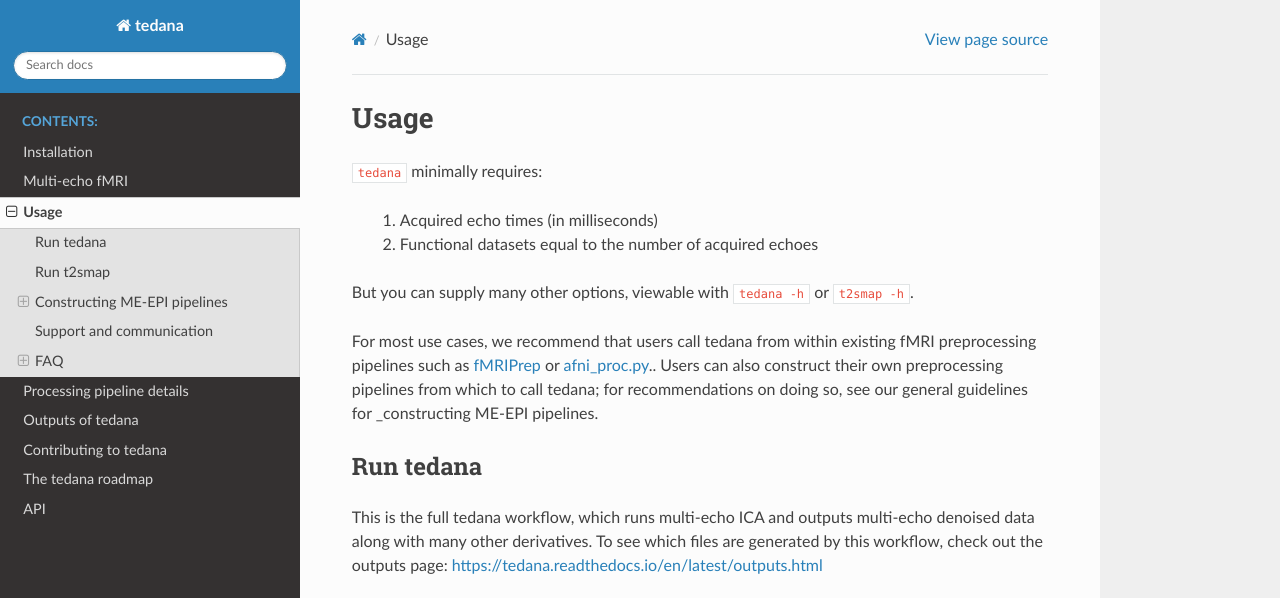
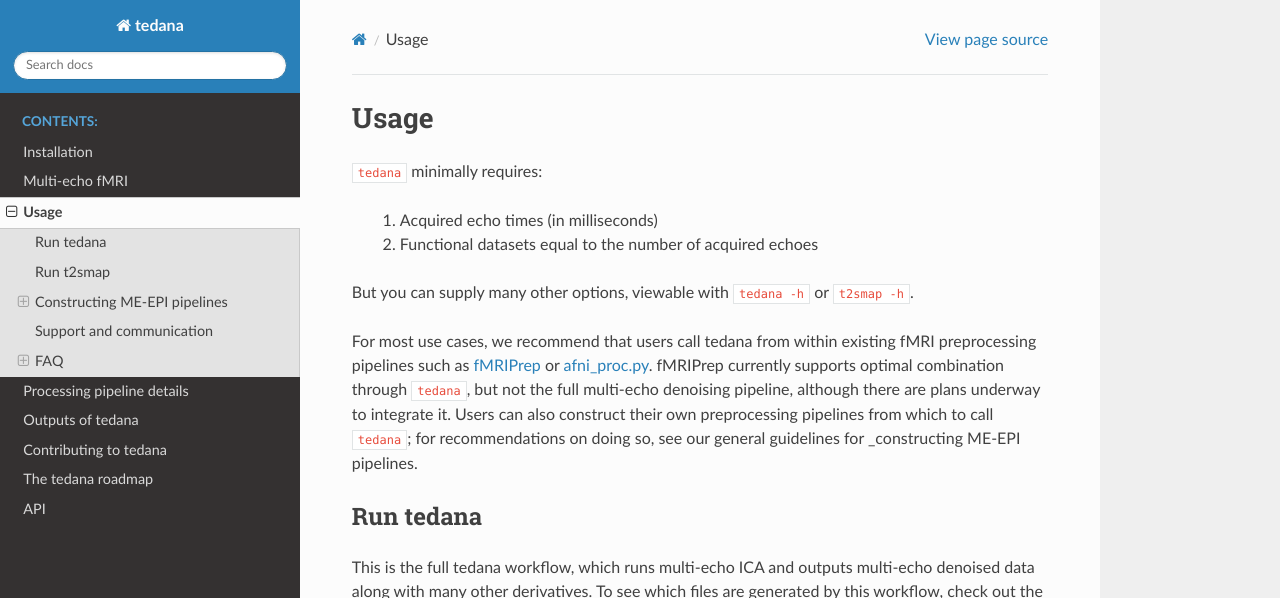
Before and after one commit to ME-ICA/tedana, a Sphinx documentation site: the page built from docs/usage.rst, in a window 1280 px wide and 900 px high, cut to the strip 0-598 px from the top of the window. Built offline with Sphinx 7.4.7 and the Read the Docs theme 2.0.0, drawn with Linux system fonts in a browser that asks for light colours; formulas are drawn with MathJax 3.

Commit message:
Add in changes from #159 to simplify PRs.

```diff
--- a/docs/usage.rst
+++ b/docs/usage.rst
@@ -10,8 +10,10 @@ But you can supply many other options, viewable with ``tedana -h`` or
 ``t2smap -h``.
 
 For most use cases, we recommend that users call tedana from within existing fMRI preprocessing
-pipelines such as `fMRIPrep`_ or `afni_proc.py`_..
-Users can also construct their own preprocessing pipelines from which to call tedana;
+pipelines such as `fMRIPrep`_ or `afni_proc.py`_.
+fMRIPrep currently supports optimal combination through ``tedana``, but not the full multi-echo
+denoising pipeline, although there are plans underway to integrate it.
+Users can also construct their own preprocessing pipelines from which to call ``tedana``;
 for recommendations on doing so, see our general guidelines for
 :ref:`_constructing ME-EPI pipelines`.
 
```
